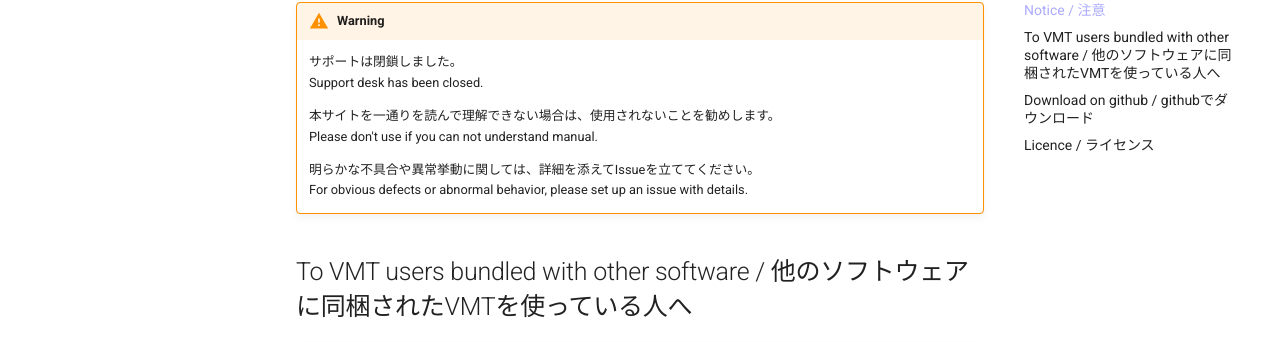
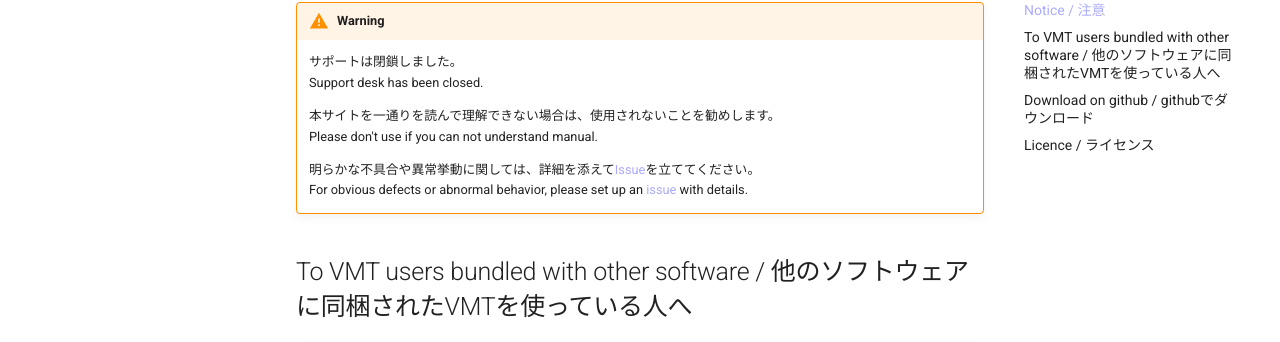
Before and after one commit to gpsnmeajp/VirtualMotionTrackerDocument, an MkDocs documentation site: the page built from docs/download.md, in a window 1280 px wide and 900 px high, scrolled down 752 px. Shown: the part 98-440 px from the top of the window. Built offline with MkDocs 1.6.1 and Material for MkDocs 9.7.7, drawn with Linux system fonts in a browser that asks for light colours; comment, search, counter and statistics services are not loaded; part of the change alters nothing that is shown.

```diff
--- a/docs/download.md
+++ b/docs/download.md
@@ -23,8 +23,8 @@ description: ダウンロードと注意
     本サイトを一通りを読んで理解できない場合は、使用されないことを勧めします。
     Please don't use if you can not understand manual.
 
-    明らかな不具合や異常挙動に関しては、詳細を添えてIssueを立ててください。
-    For obvious defects or abnormal behavior, please set up an issue with details.
+    明らかな不具合や異常挙動に関しては、詳細を添えて[Issue](https://github.com/gpsnmeajp/VirtualMotionTracker/issues)を立ててください。
+    For obvious defects or abnormal behavior, please set up an [issue](https://github.com/gpsnmeajp/VirtualMotionTracker/issues) with details.
 
 ## To VMT users bundled with other software / 他のソフトウェアに同梱されたVMTを使っている人へ
 !!! Warning
```
